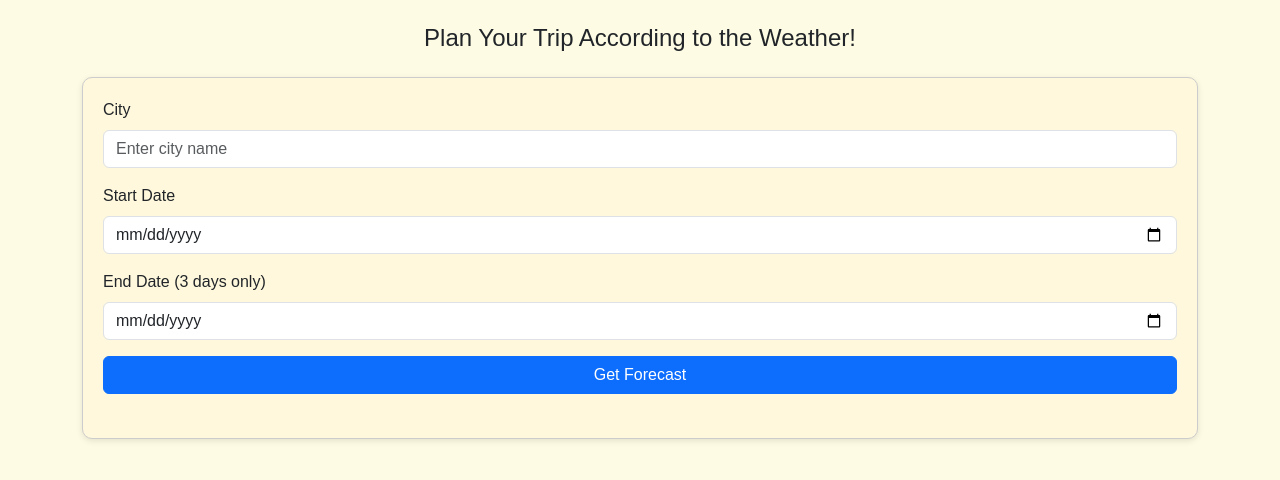
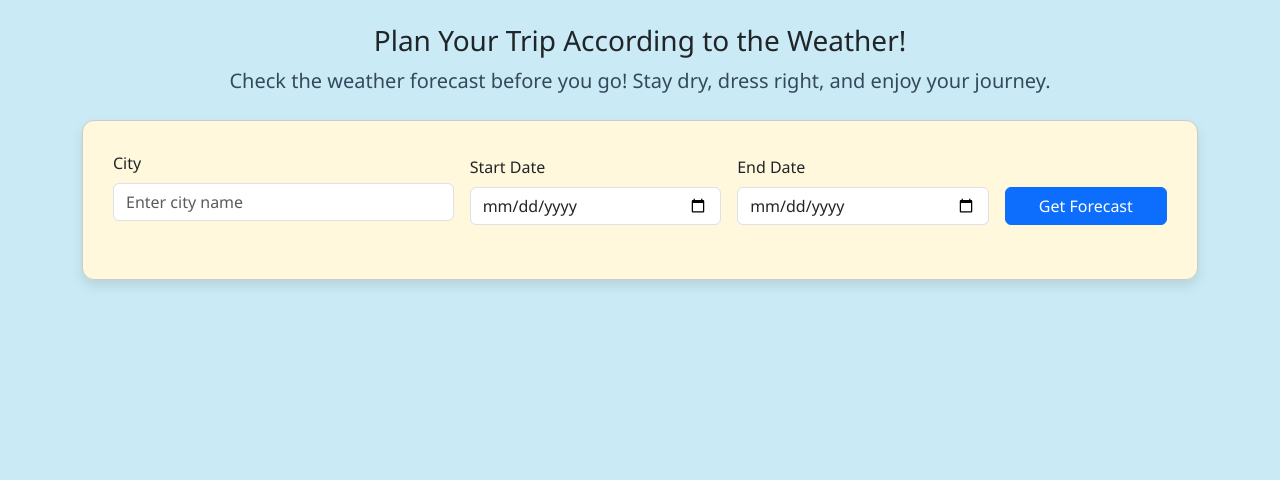
Before and after one commit to michelle-yiu/INM420SAA_MichelleYiu_A4, a website: page public/index.html in a window 1280 px wide. Drawn offline with nearby package versions, Linux system fonts and the light colour scheme.

Commit message:
updated style

```diff
--- a/public/assets/css/style.css
+++ b/public/assets/css/style.css
@@ -1,6 +1,6 @@
 body {
-    background-color: #fdfbe3;
-    font-family: Arial, sans-serif;
+  background: rgb(202, 235, 245);
+  font-family: 'Segoe UI', Tahoma, Geneva, Verdana, sans-serif;
   margin: 0;
   padding: 0;
 }
@@ -8,26 +8,41 @@ body {
 .notepad {
   background-color: #fff8dc;
   border: 1px solid #ccc;
-    padding: 20px;
-    border-radius: 10px;
-    box-shadow: 0 2px 6px rgba(0,0,0,0.1);
+  padding: 30px;
+  border-radius: 12px;
+  box-shadow: 0 6px 12px rgba(0, 0, 0, 0.1);
+  transition: transform 0.2s ease-in-out;
+}
+
+.notepad:hover {
+  transform: scale(1.01);
 }
 
 .weather-card {
   background-color: #ffffff;
   border: 1px solid #ddd;
-    padding: 15px;
-    margin-bottom: 15px;
-    border-radius: 8px;
+  padding: 20px;
+  margin-bottom: 20px;
+  border-radius: 10px;
+  box-shadow: 0 4px 10px rgba(0, 0, 0, 0.05);
+  transition: background-color 0.3s;
+}
+
+.weather-card:hover {
+  background-color: #f4faff;
+}
+
+h1, .lead {
+  color: #34495e;
 }
 
 @media (max-width: 576px) {
   .notepad {
+    padding: 20px;
+  }
+
+  .weather-card {
     padding: 15px;
   }
 
-    .weather-card {
-      padding: 10px;
 }
-
-  }
--- a/public/assets/js/main.js
+++ b/public/assets/js/main.js
@@ -32,7 +32,6 @@ document.getElementById('weatherForm').addEventListener('submit', async function
     if (!res.ok) throw new Error('Invalid city or API error');
     const data = await res.json();
 
-      // Fuzzy match check
     if (!data.location || !data.location.name.toLowerCase().includes(city.toLowerCase())) {
       throw new Error('City not matched');
     }
@@ -43,13 +42,15 @@ document.getElementById('weatherForm').addEventListener('submit', async function
 
     data.forecast.forecastday.forEach(day => {
       const weatherHtml = `
-          <div class="weather-card">
+        <div class="col-md-4">
+          <div class="weather-card h-100">
             <h5>${day.date}</h5>
             <img src="${day.day.condition.icon}" alt="Weather icon">
             <p>${day.day.condition.text}</p>
             <p><strong>High:</strong> ${day.day.maxtemp_c}&deg;C | <strong>Low:</strong> ${day.day.mintemp_c}&deg;C</p>
             <p><strong>Humidity:</strong> ${day.day.avghumidity}%</p>
             <p><strong>Sunrise:</strong> ${day.astro.sunrise} | <strong>Sunset:</strong> ${day.astro.sunset}</p>
+          </div>
         </div>
       `;
       forecastDiv.innerHTML += weatherHtml;
--- a/public/index.html
+++ b/public/index.html
@@ -1,5 +1,3 @@
-<!-- index.html -->
-<!DOCTYPE html>
 <html lang="en">
 <head>
   <meta charset="UTF-8">
@@ -11,26 +9,31 @@
 <body>
   <div class="container py-4">
     <div class="text-center mb-4">
-      <h1 class="h4 h3-md">Plan Your Trip According to the Weather!</h1>
+      <h1 class="h3">Plan Your Trip According to the Weather!</h1>
+      <p class="lead">Check the weather forecast before you go! Stay dry, dress right, and enjoy your journey.</p>
     </div>
     <div class="notepad">
       <form id="weatherForm" novalidate>
-        <div class="mb-3">
+        <div class="row g-3 align-items-end">
+          <div class="col-lg-4">
             <label for="city" class="form-label">City</label>
-          <input type="text" class="form-control" id="city" placeholder="Enter city name" required>
+            <input type="text" class="form-control" id="city" placeholder="Enter city name">
             <div id="cityError" class="text-danger mt-1 small"></div>
           </div>
-        <div class="mb-3">
+          <div class="col-lg-3">
             <label for="startDate" class="form-label">Start Date</label>
             <input type="date" class="form-control" id="startDate" required>
           </div>
-        <div class="mb-3">
-          <label for="endDate" class="form-label">End Date (3 days only)</label>
+          <div class="col-lg-3">
+            <label for="endDate" class="form-label">End Date</label>
             <input type="date" class="form-control" id="endDate" required>
           </div>
+          <div class="col-lg-2">
             <button type="submit" class="btn btn-primary w-100">Get Forecast</button>
+          </div>
+        </div>
       </form>
-      <div id="forecastResult" class="mt-4"></div>
+      <div id="forecastResult" class="row mt-4 gx-4"></div>
     </div>
   </div>
 
```
Lines whose indentation alone changed are shown as unchanged.
